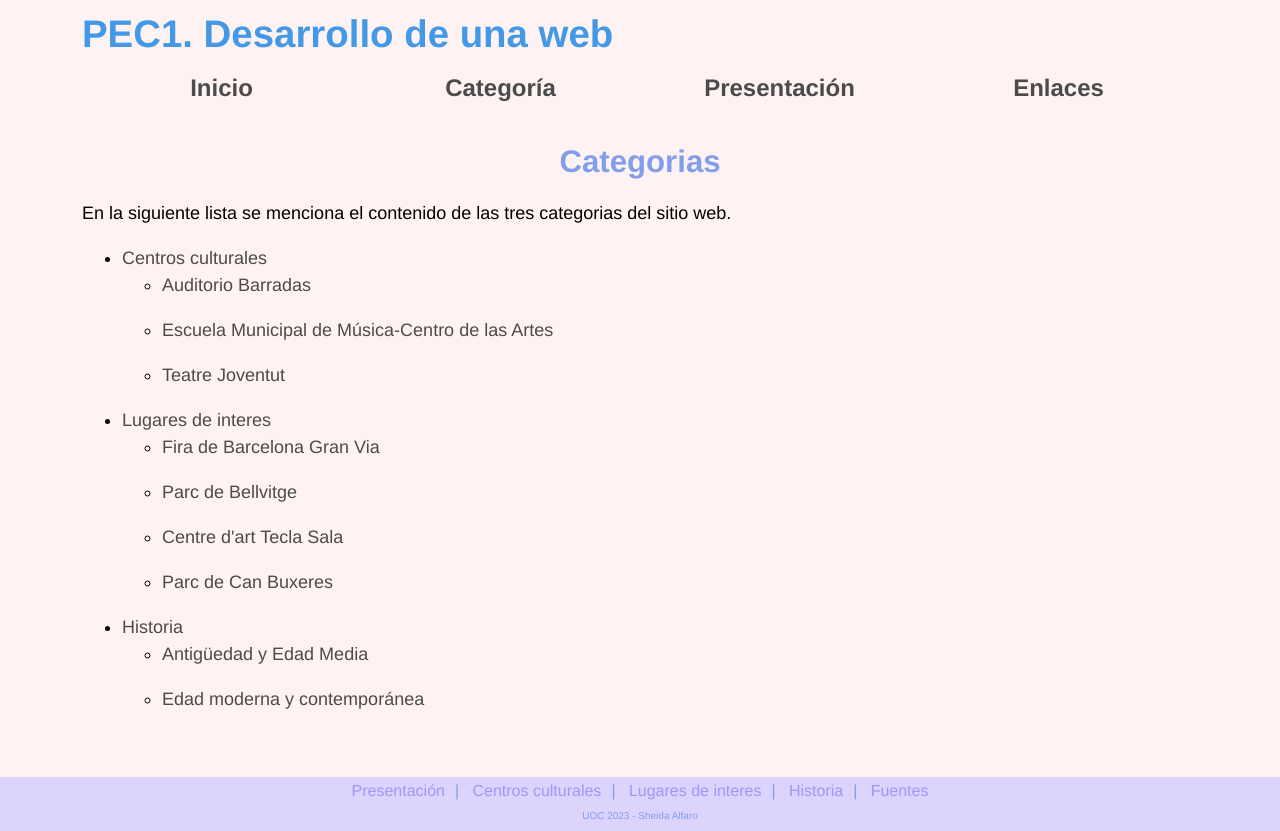
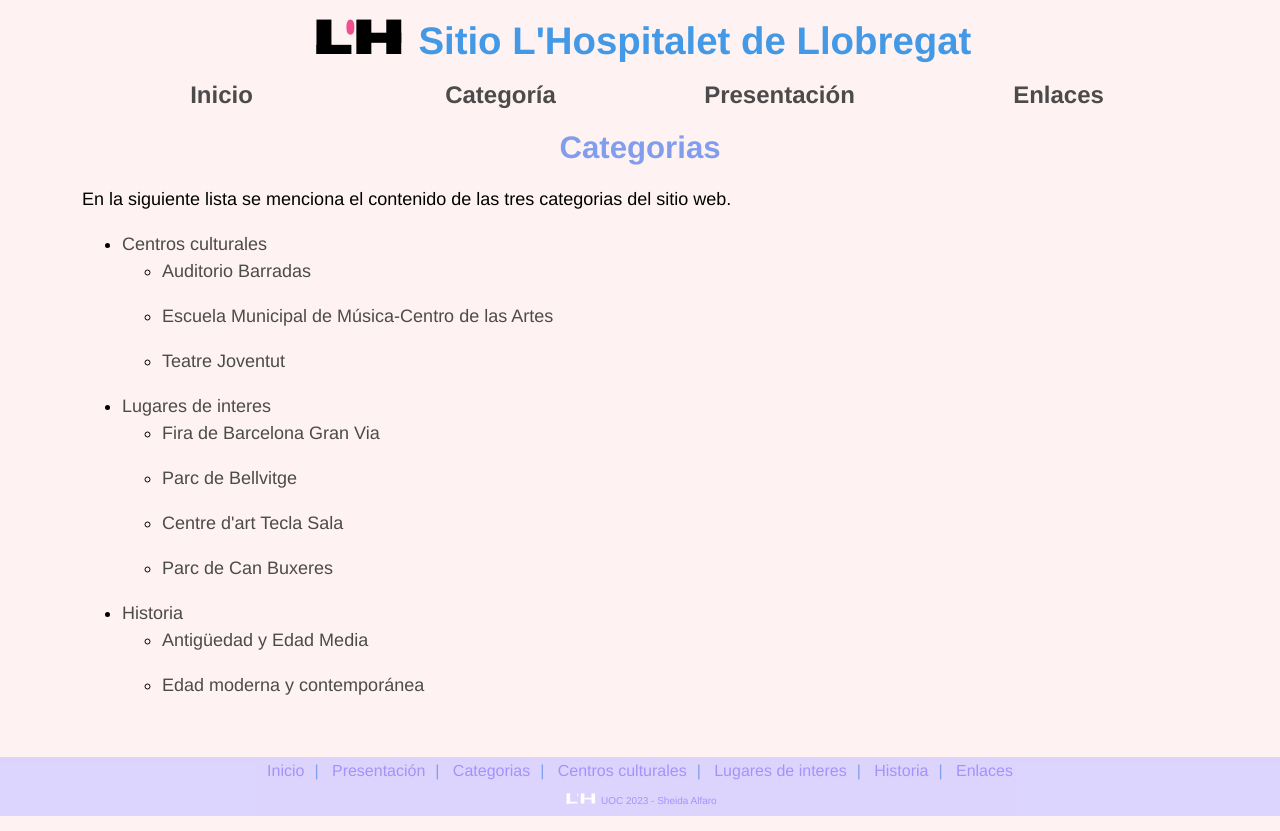
Before and after one commit to SheidaV/PEC1, a website built with Parcel: page src/category.html in a window 1280 px wide. Built offline with nearby package versions, Linux system fonts and the light colour scheme.

Commit message:
Header and footer

```diff
--- a/src/category.html
+++ b/src/category.html
@@ -14,7 +14,10 @@
 <body>
     <header>
         <div class="container">
-            <h1>PEC1. Desarrollo de una web</h1>
+            <div class="logo">
+                <h1><a href="index.html"><img src="img/logo.svg" alt="Logo" title="L'H">Sitio L'Hospitalet de
+                        Llobregat</a></h1>
+            </div>
             <nav class="nav">
                 <ul>
                     <li><a href="index.html">Inicio</a></li>
@@ -62,13 +65,18 @@
     <footer>
         <div class="container">
             <ul>
+                <li><a href="index.html">Inicio</a></li>
                 <li><a href="presentation.html">Presentación</a></li>
+                <li><a href="category.html">Categorias</a></li>
                 <li><a href="details_culture.html">Centros culturales</a></li>
                 <li><a href="details_tourism.html">Lugares de interes</a></li>
                 <li><a href="details_history.html">Historia</a></li>
-                <li><a href="links.html">Fuentes</a></li>
+                <li><a href="links.html">Enlaces</a></li>
             </ul>
-            <p>UOC 2023 - Sheida Alfaro</p>
+            <div class="logo">
+                <p><a href="index.html"><img src="img/logo-white.svg" alt="Logo blanco" title="L'H">UOC 2023 - Sheida
+                        Alfaro</a></p>
+            </div>
         </div>
     </footer>
 </body>
--- a/src/css/styles.css
+++ b/src/css/styles.css
@@ -35,7 +35,7 @@ main {
 /* Contenedores */
 header {
   padding-top: 1rem;
-  padding-bottom: 0.5rem;
+  padding-bottom: 0.25rem;
   margin-bottom: 10px;
   height: 15%;
 }
@@ -49,8 +49,8 @@ footer {
   background-color: var(--background-color3);
 }
 main {
-  padding-top: 2rem;
-  padding-bottom: 3rem;
+  padding-top: 0.5rem;
+  padding-bottom: 2.5rem;
 }
 
 main p, main li, dl {
@@ -202,7 +202,7 @@ nav {
 }
 nav a, nav span {
   display: inline-block;
-  font-size: 2rem;
+  font-size: 1.5rem;
   height: 2.4rem;
   line-height: 1.5;
   text-decoration: none;
```
Also changed, not shown: src/details_history.html (+11 -3 lines), src/details_tourism.html (+11 -3 lines), src/index.html (+3 -1 lines), src/links.html (+11 -3 lines), src/presentation.html (+11 -3 lines).
